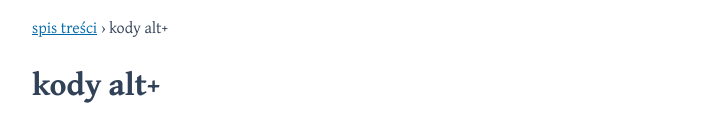
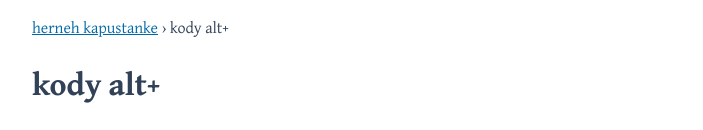
Before and after one commit to PT-22/hk, a plain HTML site: page kody-alt-plus.html in a window 1280 px wide. Shown: the top 130 px of the page, without its empty margins (288-991 px from the left). Drawn offline with Linux system fonts and the light colour scheme.

Commit message:
Update kody-alt-plus.html

```diff
--- a/kody-alt-plus.html
+++ b/kody-alt-plus.html
@@ -12,7 +12,7 @@
 <body>
 
 <p>
-<a href="spis-treści.html">spis treści</a>
+<a href="index.html">herneh kapustanke</a>
 › kody alt+
 </p>
 
```
